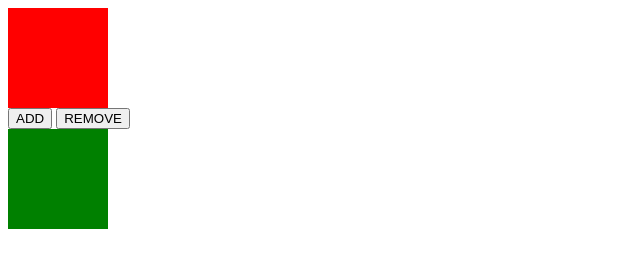
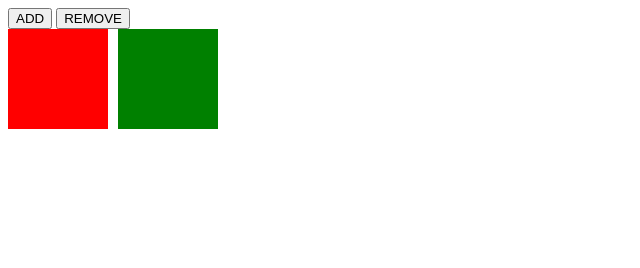
Before and after one commit to daniel-lundin/mjukna, a plain HTML site: page index.html in a window 1280 px wide. Both pictures are taken after a click on the button "ADD". Shown: the whole page, without its empty margins (0-640 px from the left). Drawn offline with Linux system fonts and the light colour scheme.

Commit message:
clean up, handle 2d

```diff
--- a/index.html
+++ b/index.html
@@ -13,14 +13,19 @@
   height: 100px;
   background: red;
 }
+#root {
+  display: grid;
+  grid-template-columns: 100px 100px 100px;
+  grid-gap: 10px;
+}
 </style>
     </head>
     <body>
-        <div id="root">
           <button id="adder">ADD</button>
           <button id="remover">REMOVE</button>
+        <div id="root">
           <div id="square"></div>
         </div>
-        <script src="main.js"></script>
+        <script type="module" src="./main.js"></script>
     </body>
 </html>
--- /dev/null
+++ b/index.js
@@ -0,0 +1,51 @@
+let mjuka = [];
+
+export function mjukna(element, config) {
+  const item = {
+    element,
+    config,
+    previousPosition: element.getBoundingClientRect()
+  }
+  mjuka.push(item);
+  return () => { mjuka = mjuka.filter(mjuk => mjuk !== item) }
+}
+
+function positionsEqual(pos1, pos2) {
+  return pos1.top === pos2.top && pos1.left === pos2.left;
+}
+
+function resetTransform(element) {
+  element.style.transform = '';
+  element.style.transition = '';
+}
+
+export function init(root = document) {
+  const observer = new MutationObserver(mutations => {
+    mjuka.forEach(mjuk => {
+      // TODO: skip if mutation target is element
+      const newPosition = mjuk.element.getBoundingClientRect();
+      if (positionsEqual(newPosition, mjuk.previousPosition)) {
+        return;
+      }
+
+      resetTransform(mjuk.element);
+
+      const xDiff = mjuk.previousPosition.x - newPosition.x;
+      const yDiff = mjuk.previousPosition.y - newPosition.y;
+
+      mjuk.previousPosition = mjuk.element.getBoundingClientRect();
+      square.style.transform = `translate(${xDiff}px, ${yDiff}px)`;
+
+      requestAnimationFrame(() => {
+        mjuk.element.style.transition = 'transform 0.3s';
+        mjuk.element.style.transform = 'translate(0)';
+      });
+    });
+  });
+
+  observer.observe(document, {
+    childList: true,
+    subtree: true,
+  });
+  return () => observer.disconnect();
+}
--- a/main.js
+++ b/main.js
@@ -1,9 +1,10 @@
-function init() {
+import { init, mjukna } from './index.js';
+
+function setup() {
   const root = document.getElementById('root');
   const adder = document.getElementById('adder');
   const remover = document.getElementById('remover');
   const square = document.getElementById('square');
-
 
   adder.addEventListener('click', () => {
     const div = document.createElement('div');
@@ -16,36 +17,8 @@ function init() {
     root.removeChild(div);
   });
 
-
-  function getSquareTop() {
-    const box = square.getBoundingClientRect();
-    console.log(box.top);
-    return box.top;
-  }
-  let previousTop = getSquareTop();
-
-  const observer = new MutationObserver((mutations) => {
-    console.log('got some mutations', mutations);
-
-    square.style.transition = '';
-    square.style.transform = '';
-    const newSquareTop = getSquareTop();
-
-    console.log('newSquareTop', newSquareTop);
-    const y = previousTop - newSquareTop;
-    square.style.transform = `translateY(${y}px)`;
-    console.log('setting y to', y);
-    previousTop = newSquareTop;
-
-    setTimeout(() => {
-      square.style.transition = 'transform 1s';
-      square.style.transform = 'translateY(0)';
-    }, 1);
-
-    console.log('top diff', newSquareTop - previousTop);
-  });
-
-  observer.observe(document, { subtree: true, childList: true });
+  init();
+  mjukna(square);
 }
 
-init();
+setup();
```
